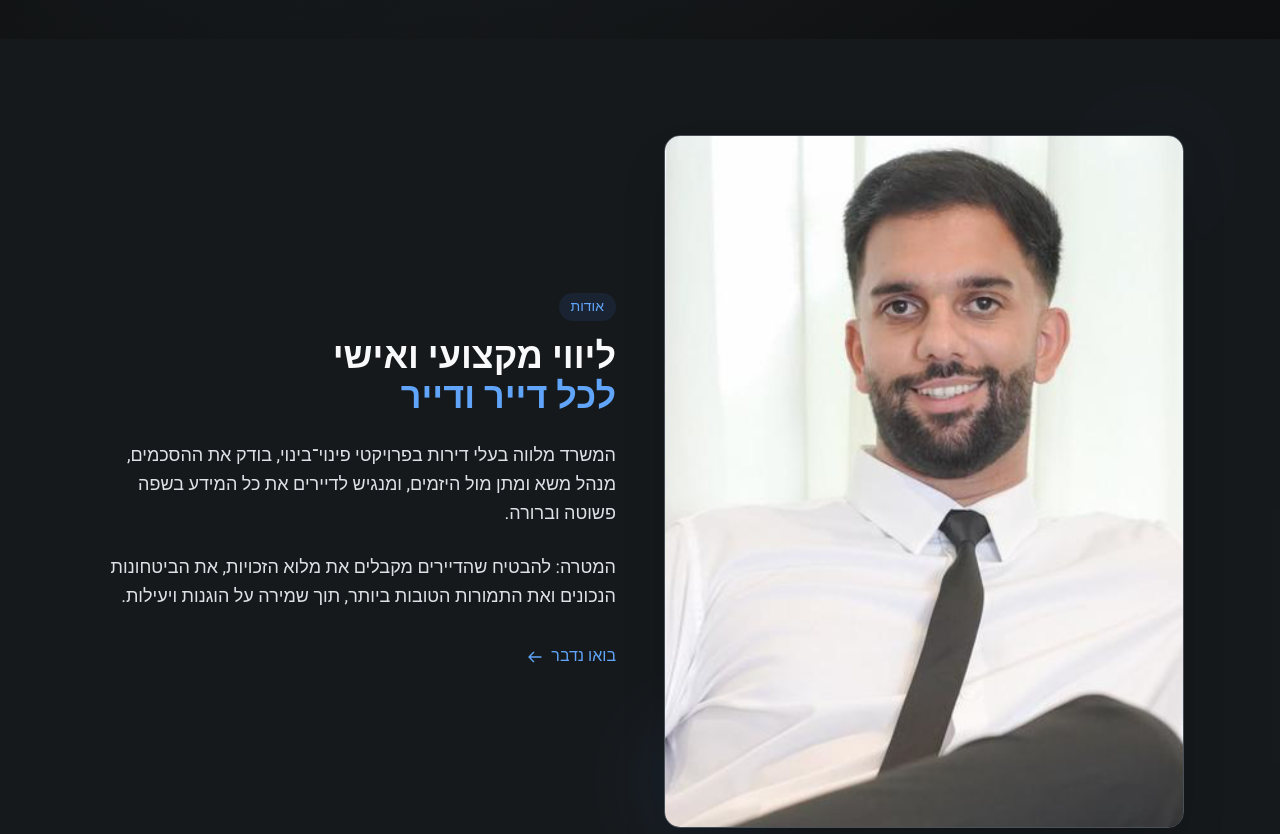
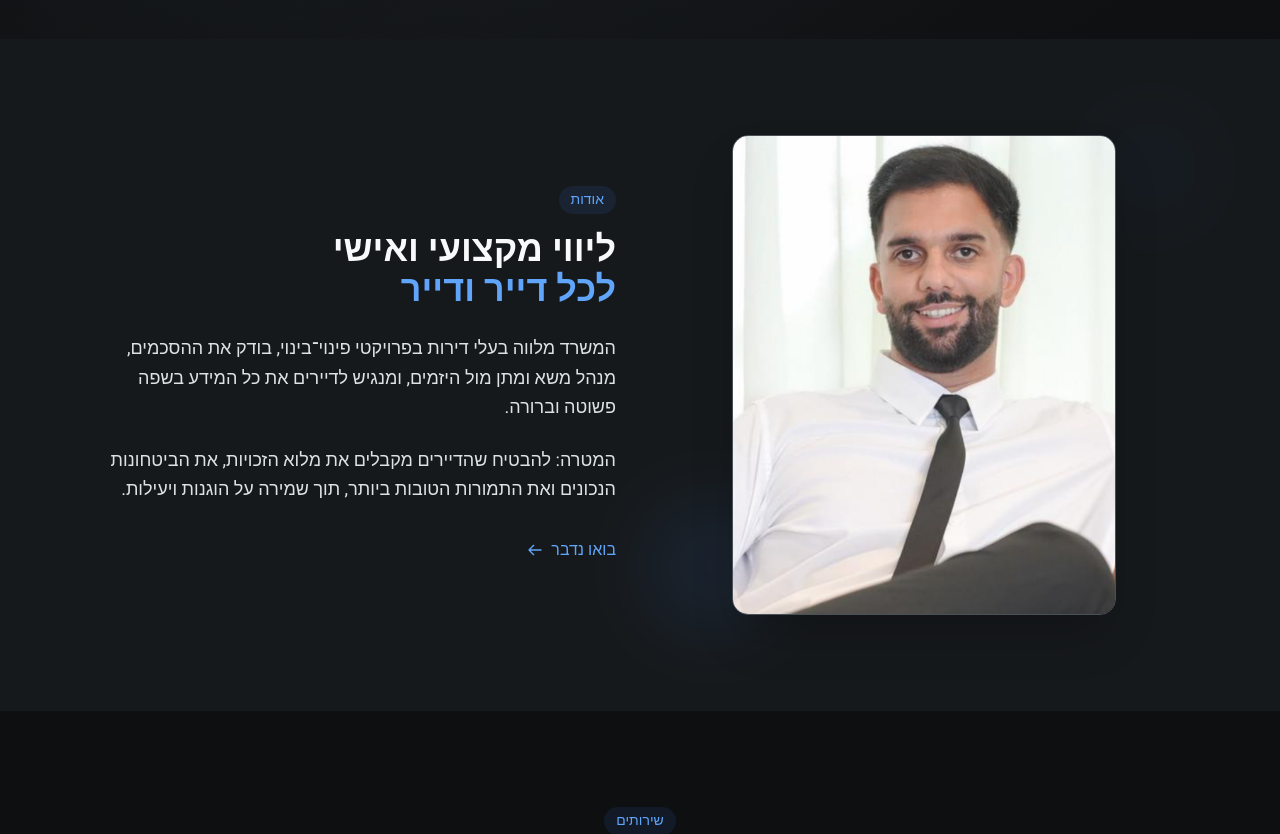
Before and after one commit to AvielBitton/avi-kachlon-pinuibinui, a React (Vite) app: page /#/ in a window 1280 px wide. Shown: the part 761-1595 px from the top of the page. Built offline with nearby package versions, Linux system fonts and the light colour scheme.

Commit message:
Make profile image smaller

```diff
--- a/src/pages/HomePage.tsx
+++ b/src/pages/HomePage.tsx
@@ -79,8 +79,8 @@ function AboutSection() {
       <div className="max-w-6xl mx-auto px-4 sm:px-6 lg:px-8">
         <div className="grid md:grid-cols-2 gap-12 items-center">
           {/* Profile image */}
-          <div className="relative order-2 md:order-1">
-<div className="aspect-[3/4] rounded-2xl overflow-hidden border border-surface-700 shadow-2xl">
+          <div className="relative order-2 md:order-1 flex justify-center">
+<div className="aspect-[4/5] max-w-sm rounded-2xl overflow-hidden border border-surface-700 shadow-2xl">
               <img
                 src="/avi-kachlon-pinuibinui/avi-profile.png"
                 alt="עו״ד אבי כחלון"
```
